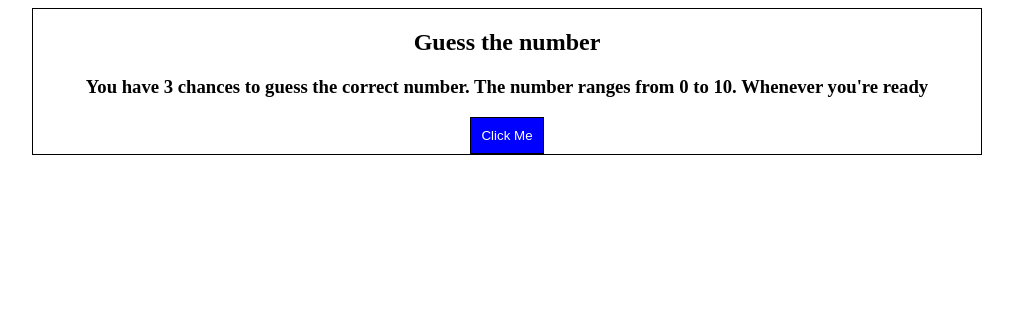
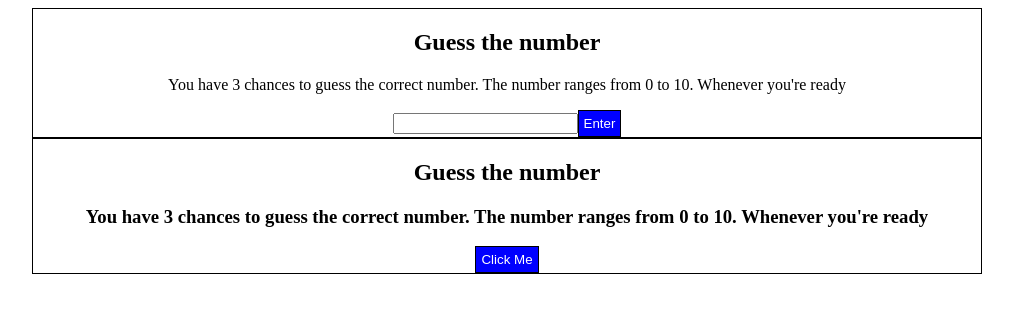
Before and after one commit to JasmineBabaYara/Guess-the-number, a plain HTML site: page index.html in a window 1280 px wide. Shown: the whole page, without its empty margins (133-1146 px from the left). Drawn offline with Linux system fonts and the light colour scheme.

Commit message:
create html file

```diff
--- a/index.html
+++ b/index.html
@@ -9,10 +9,20 @@
     <body>
         <div class="Container">
             <h2>Guess the number</h2>
+            <p id="outputtext">You have 3 chances to guess the correct number. The number ranges from 0 to 10. Whenever you're ready <br>
+            </p>
+
+            <input type="text" id="guess"><button class="btn-btn" id="btn">Enter</button>
+
+        </div>
+
+        <div class="Container-1">
+            <h2>Guess the number</h2>
             <h3>You have 3 chances to guess the correct number. The number ranges from 0 to 10. Whenever you're ready <br>
             </h3>
 
-            <button class="btn-btn-primary" id="guessthenumber-button">Click Me</button>
+            <button class="btn-btn" id="guessthenumber-button">Click Me</button>
+
         </div>
     </body>
     <script src="script.js"></script>
--- a/script.js
+++ b/script.js
@@ -1,4 +1,33 @@
 // Guess the number
+
+
+
+/*let answer = 5;
+let chancesleft = 3;
+let btn = document.getElementById('btn');
+let output = document.getElementById('outputtext');
+
+ btn.addEventListener('click', function() {
+
+    let guess = document.getElementById('guess').value;
+
+        if (guess == answer) {
+            output.innerHTML = 'You guessed correctly'
+        }else if(guess!= answer){
+            output.innerHTML = 'Try again'
+            }
+
+            while(chancesleft != 0) {
+                chancesleft -= 0;
+                if(chancesleft = 0) {
+                    document.getElementById('guess').remove
+                }
+
+            }
+
+    });*/
+
+//Guess the number 2
 
 document.querySelector('#guessthenumber-button').addEventListener('click', guessthenumber);
 
@@ -8,15 +37,20 @@ let chancesleft = 3;
     function guessthenumber() {
         let guess = prompt('Guess the number');
 
-    if(guess == answer) {
+
+           while(chancesleft != 0) {
+                chancesleft -= 1;
+           if(guess == answer){
                 prompt('You guessed correctly');
+
+            }else{
+                prompt('Try again');
             }
 
-    while( chancesleft != 0) {
-        chancesleft -= 1
+            if (chancesleft == 0 ) {
+                prompt('You are out of chances');
+            }
+        }
 
-    } if(guess != answer) {
-        prompt('Try again');
 
     }
-}
--- a/style.css
+++ b/style.css
@@ -1,17 +1,17 @@
-.Container {
+.Container, .Container-1 {
     border: 1px solid black;
     margin:0 auto;
     width: 75%;
     text-align: center;
 }
 
-.btn-btn-primary {
+.btn-btn {
     color: white;
     background-color: blue;
 
 }
 
-.Container button {
+.Container button, .Container-1 button {
     border: 1px solid black;
-    padding: 10px;
+    padding: 5px;
 }
```
Lines whose indentation alone changed are shown as unchanged.
